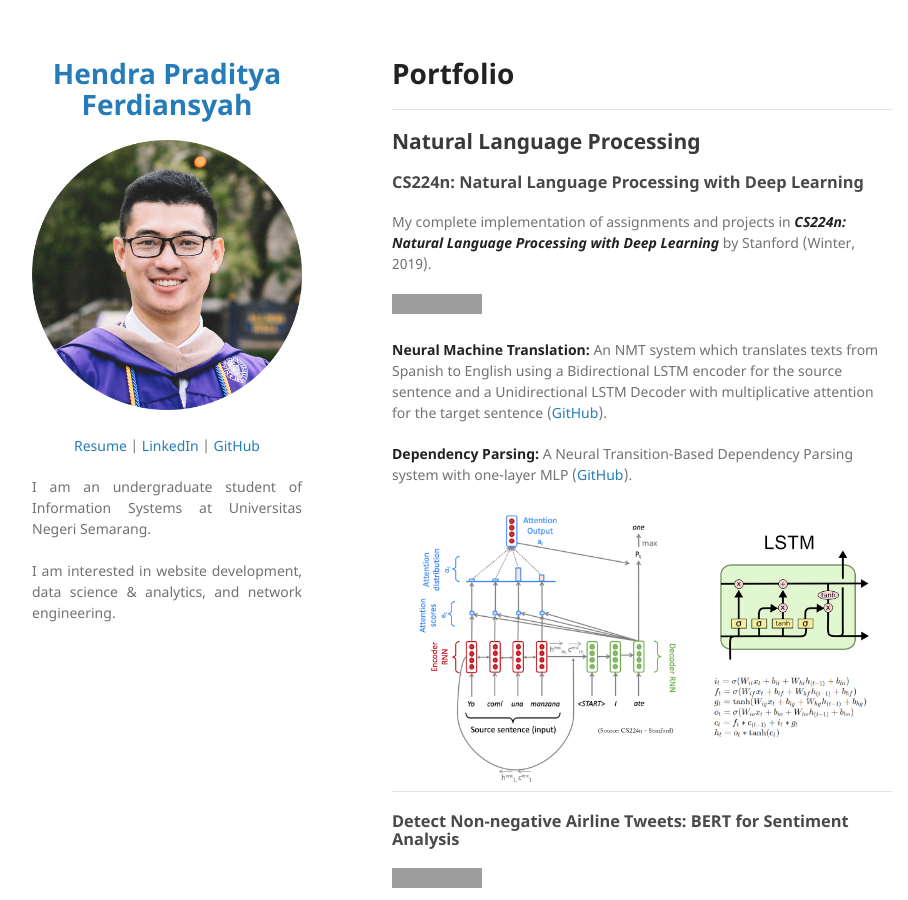
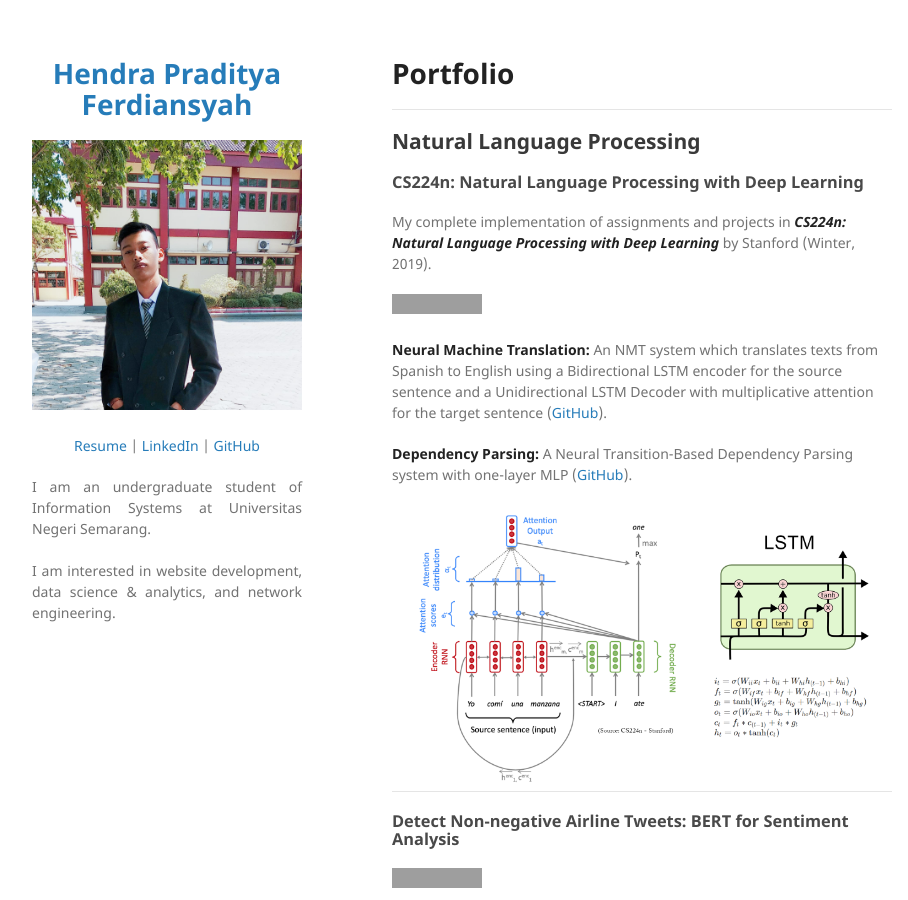
Before and after one commit to Hendra112/portofolio, a Jekyll site: the page built from index.md, in a window 1280 px wide and 900 px high. Shown: the whole window, without its empty margins (178-1086 px from the left). Built offline with Jekyll 4.4.1, drawn with Linux system fonts in a browser that asks for light colours; our own code applies the rules of GitHub Pages for plain Markdown files; grey boxes are pictures that could not be loaded.

Commit message:
Update _config.yml

```diff
--- a/_config.yml
+++ b/_config.yml
@@ -1,6 +1,6 @@
 title: <p align="center"> Hendra Praditya Ferdiansyah </p>
 
-logo: "/images/picture.png?raw=true"
+logo: "/images/hendra.jpeg?raw=true"
 
 description:
   <p align="center">
```
